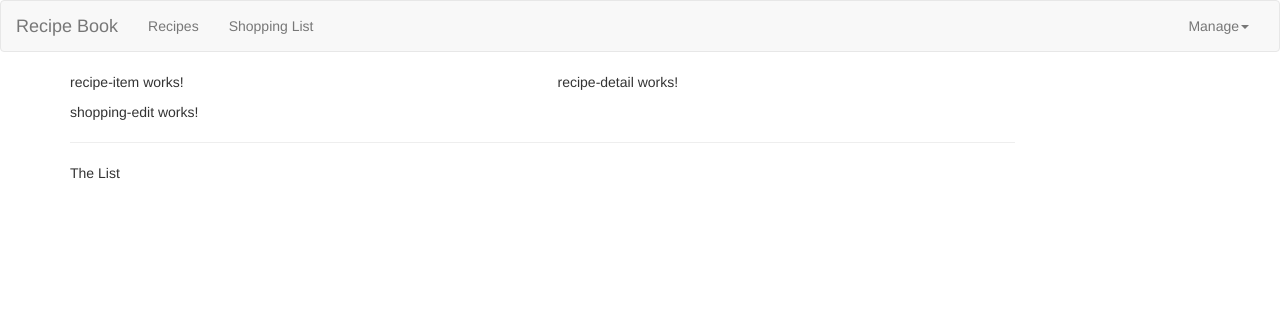
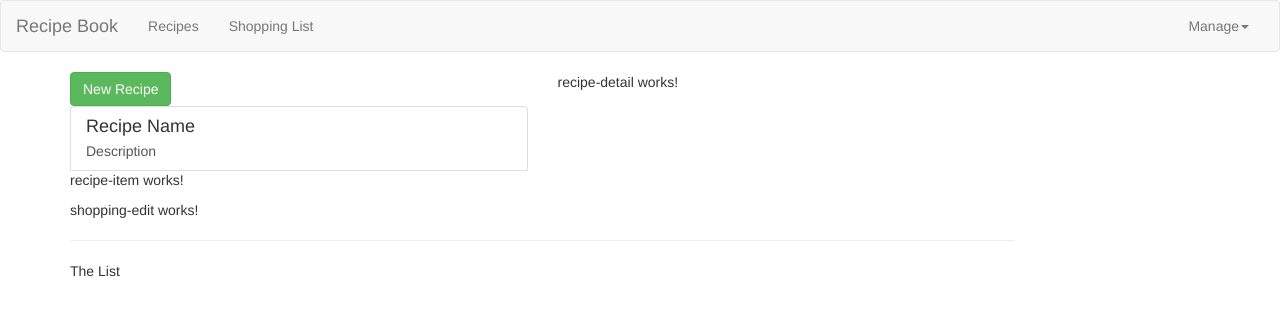
Before and after one commit to j-art-fox/Recipe-Book, an Angular app: page / in a window 1280 px wide. Shown: the top 316 px of the page. Built offline with nearby package versions, Linux system fonts and the light colour scheme.

Commit message:
modified recipe list

```diff
--- a/src/app/recipes/recipe-list/recipe-list.component.html
+++ b/src/app/recipes/recipe-list/recipe-list.component.html
@@ -1 +1,19 @@
-<app-recipe-item></app-recipe-item>
+<div class="row">
+  <div class="col-xs-12">
+    <button class="btn btn-success">New Recipe</button>
+  </div>
+</div>
+<div class="row">
+  <div class="col-xs-12">
+    <a href="#" class="list-group-item clearfix">
+      <div class="pull-left">
+        <h4 class="list-group-item-heading">Recipe Name</h4>
+        <p class="list-group-item-text">Description</p>
+      </div>
+      <span class="pull-right"
+        ><img src="" alt="" class="img-responsive" style="max-height: 50px"
+      /></span>
+    </a>
+    <app-recipe-item></app-recipe-item>
+  </div>
+</div>
--- a/src/app/recipes/recipe-list/recipe-list.component.ts
+++ b/src/app/recipes/recipe-list/recipe-list.component.ts
@@ -1,15 +1,21 @@
 import { Component, OnInit } from '@angular/core';
+import { Recipe } from '../recipe.model';
 
 @Component({
   selector: 'app-recipe-list',
   templateUrl: './recipe-list.component.html',
-  styleUrls: ['./recipe-list.component.css']
+  styleUrls: ['./recipe-list.component.css'],
 })
 export class RecipeListComponent implements OnInit {
+  recipies: Recipe[] = [
+    new Recipe(
+      'a test Recipe',
+      'this is simply a test',
+      'https://images.pexels.com/photos/1640777/pexels-photo-1640777.jpeg?auto=compress&cs=tinysrgb&w=1260&h=750&dpr=1'
+    ),
+  ];
 
-  constructor() { }
+  constructor() {}
 
-  ngOnInit(): void {
-  }
-
+  ngOnInit(): void {}
 }
--- /dev/null
+++ b/src/app/recipes/recipe.model.ts
@@ -0,0 +1,10 @@
+export class Recipe {
+  public name: string;
+  public description: string;
+  public imagePath: string;
+  constructor(name: string, desc: string, imagePath: string) {
+    this.name = name;
+    this.description = desc;
+    this.imagePath = imagePath;
+  }
+}
```
